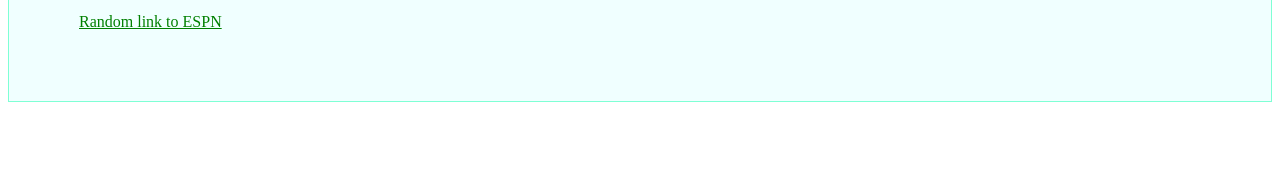
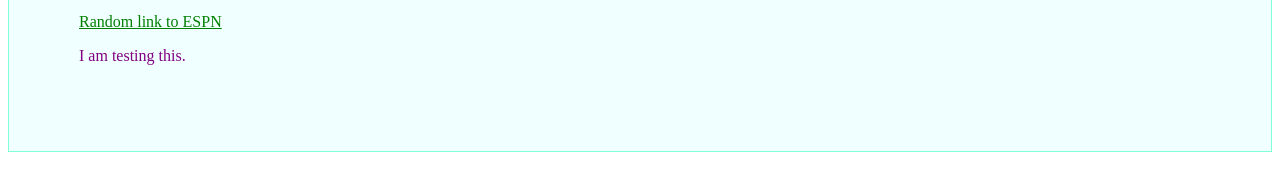
Before and after one commit to danieltestingaccountyear/about-me, a plain HTML site: page index.html in a window 1280 px wide. Shown: the part 234-424 px from the top of the page. Drawn offline with Linux system fonts and the light colour scheme.

Commit message:
V1 "I am testing this"
short change that adds “I am testing this”

```diff
--- a/index.html
+++ b/index.html
@@ -13,6 +13,7 @@
 		<br>She knows what I'm thinking at all times
 		</p>
 		<a href="www.espn.com">Random link to ESPN</a>
+		<p>I am testing this.</p>
 	</div>
 </body>
 </html>
```
